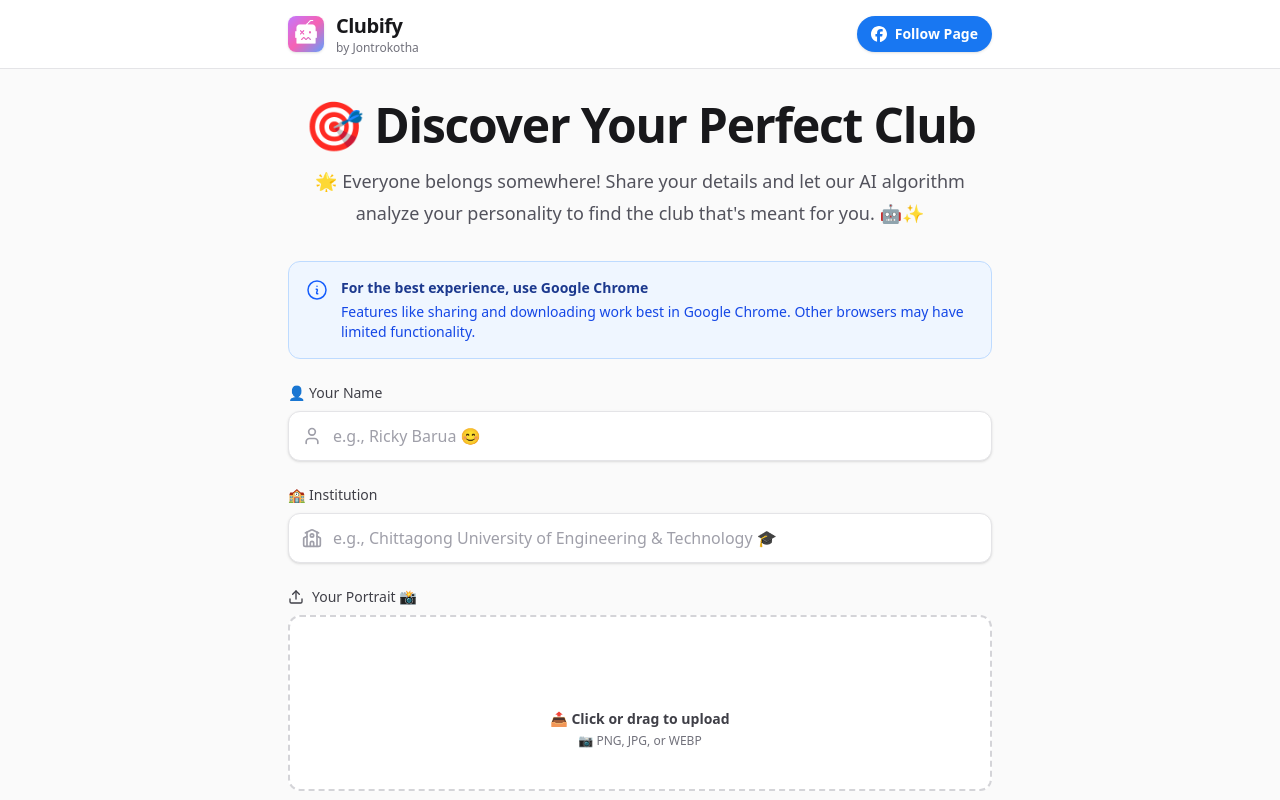
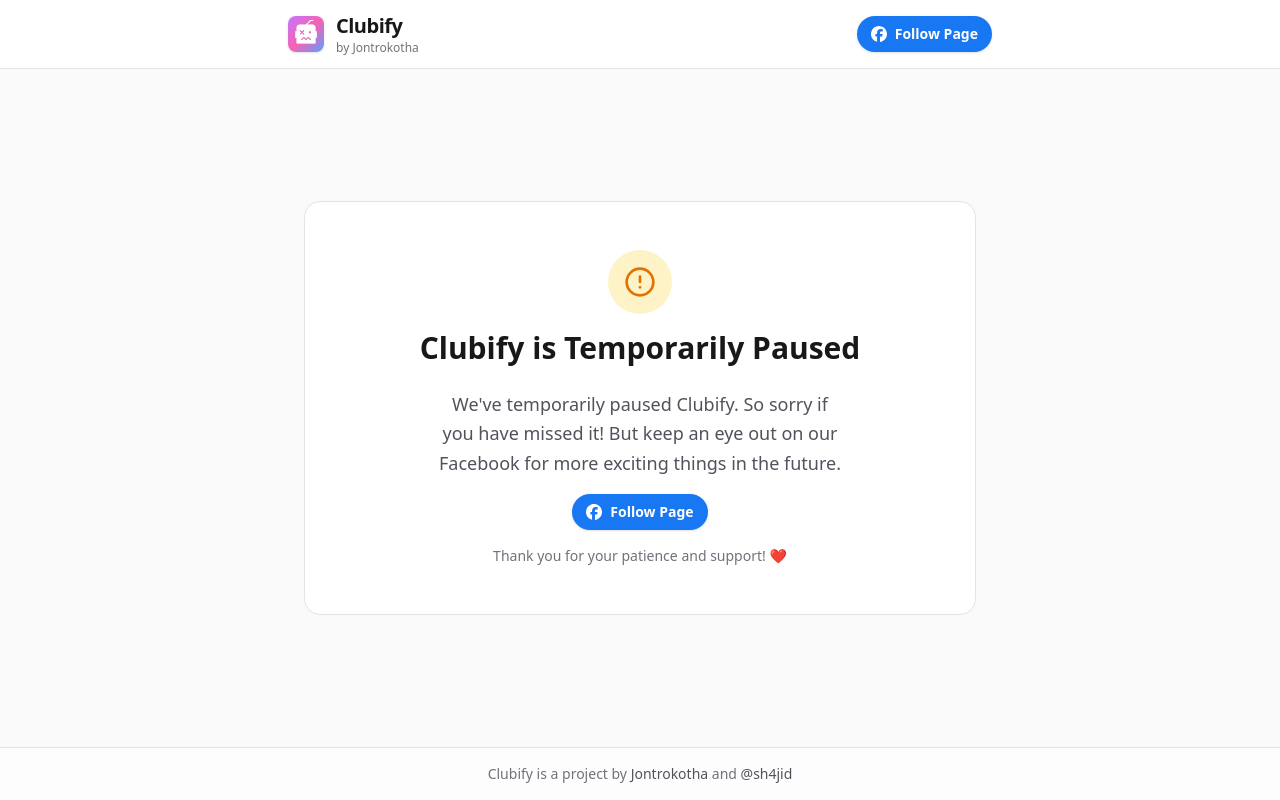
Before and after one commit to shajidhasan/jontrokotha-website, a SvelteKit app: page /clubify in a window 1280 px wide. Shown: the top 800 px of the page. Built offline with nearby package versions, Linux system fonts and the light colour scheme; no server answers; some icons are missing; a web font is replaced by a local one.

Commit message:
Pause Clubify temporarily

```diff
--- a/src/routes/clubify/+page.svelte
+++ b/src/routes/clubify/+page.svelte
@@ -1,12 +1,13 @@
 <script lang="ts">
 	import type { PhotocardData } from '$lib/types';
 	import ClubifyHeader from '$lib/components/clubify/ClubifyHeader.svelte';
-	import ClubifyForm from '$lib/components/clubify/ClubifyForm.svelte';
-	import ClubifyResult from '$lib/components/clubify/ClubifyResult.svelte';
+	// import ClubifyForm from '$lib/components/clubify/ClubifyForm.svelte';
+	// import ClubifyResult from '$lib/components/clubify/ClubifyResult.svelte';
 	import { getRandomClub, getRandomDesignation } from '$lib/data/clubify';
 	import ClubifyFooter from '$lib/components/clubify/ClubifyFooter.svelte';
 	import logo from '$lib/assets/logo.png';
 	import { PUBLIC_CLUBIFY_API_BASE } from '$env/static/public';
+	import CircleAlertIcon from '@lucide/svelte/icons/circle-alert';
 
 	// Form state
 	let name = $state('');
@@ -114,7 +115,7 @@
 <div class="flex min-h-screen flex-col bg-zinc-50">
 	<ClubifyHeader />
 
-	{#if !isGenerated}
+	<!-- {#if !isGenerated}
 		<ClubifyForm
 			bind:name
 			bind:institution
@@ -125,7 +126,44 @@
 		/>
 	{:else if data}
 		<ClubifyResult {data} onCreateAnother={resetForm} />
-	{/if}
+	{/if} -->
+
+	<div class="flex flex-1 items-center justify-center px-4 py-12">
+		<div class="mx-auto max-w-2xl text-center">
+			<div class="rounded-2xl border border-zinc-200 bg-white p-8 md:p-12">
+				<div class="mb-6">
+					<div
+						class="mx-auto mb-4 flex h-16 w-16 items-center justify-center rounded-full bg-amber-100"
+					>
+						<CircleAlertIcon class="h-8 w-8 text-amber-600" />
+					</div>
+					<h2 class="mb-4 text-3xl font-bold text-zinc-900">Clubify is Temporarily Paused</h2>
+				</div>
+
+				<p class="mb-4 text-lg leading-relaxed text-balance text-zinc-600">
+					We've temporarily paused Clubify. So sorry if you have missed it! But keep an eye out on
+					our Facebook for more exciting things in the future.
+				</p>
+
+				<a
+					href="https://fb.com/jontrokotha.live"
+					class="group mb-4 inline-flex items-center gap-2 rounded-full bg-[#1877F2] px-3.5 py-2 text-sm font-semibold text-white shadow-sm transition-colors hover:bg-[#166FE5] focus:ring-2 focus:ring-[#1877F2]/30 focus:outline-none"
+					aria-label="Follow Jontrokotha on Facebook"
+					target="_blank"
+					rel="noopener noreferrer"
+				>
+					<svg role="img" viewBox="0 0 24 24" xmlns="http://www.w3.org/2000/svg" class="h-4 w-4">
+						<path
+							fill="currentColor"
+							d="M9.101 23.691v-7.98H6.627v-3.667h2.474v-1.58c0-4.085 1.848-5.978 5.858-5.978.401 0 .955.042 1.468.103a8.68 8.68 0 0 1 1.141.195v3.325a8.623 8.623 0 0 0-.653-.036 26.805 26.805 0 0 0-.733-.009c-.707 0-1.259.096-1.675.309a1.686 1.686 0 0 0-.679.622c-.258.42-.374.995-.374 1.752v1.297h3.919l-.386 2.103-.287 1.564h-3.246v8.245C19.396 23.238 24 18.179 24 12.044c0-6.627-5.373-12-12-12s-12 5.373-12 12c0 5.628 3.874 10.35 9.101 11.647Z"
+						/></svg
+					>
+					<span>Follow Page</span>
+				</a>
+				<p class="text-sm text-zinc-500">Thank you for your patience and support! ❤️</p>
+			</div>
+		</div>
+	</div>
 
 	<ClubifyFooter />
 </div>
```
